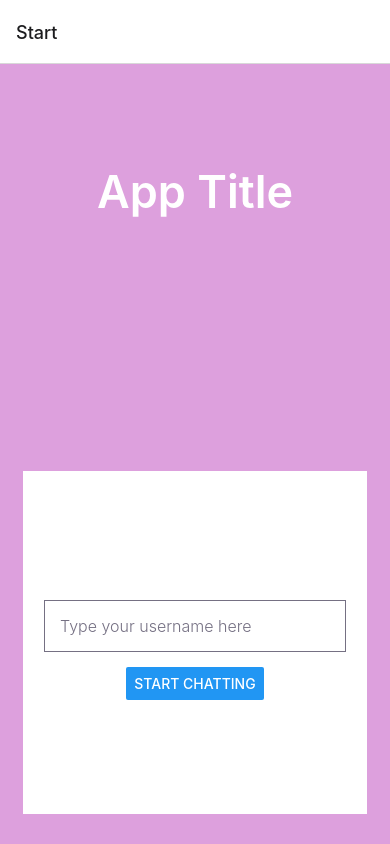
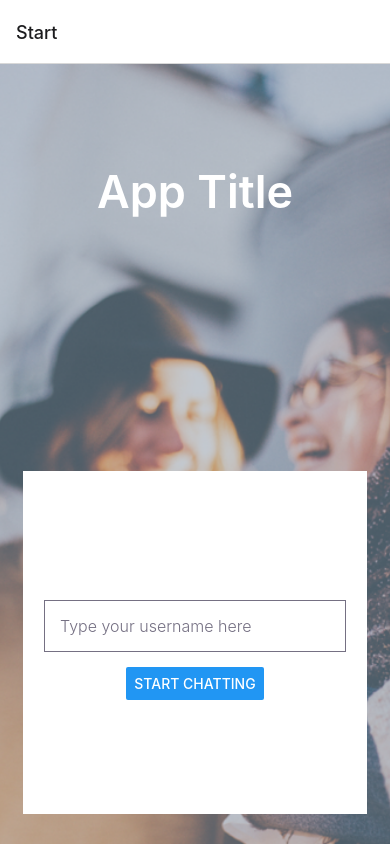
Before and after one commit to SeresBeata/achievement-6, a React Native app: screen /Start in a window 390 px wide. Built offline with nearby package versions, Linux system fonts and the light colour scheme.

Commit message:
Update bg of Start component
Import ImageBackground from React Native. Use <ImageBackground> element. Update style by adding image as a bg.

```diff
--- a/components/Start.js
+++ b/components/Start.js
@@ -1,9 +1,20 @@
 // import components from React Native
-import { StyleSheet, View, Text, TextInput, Button } from 'react-native';
+import {
+  StyleSheet,
+  View,
+  Text,
+  TextInput,
+  Button,
+  ImageBackground,
+} from 'react-native';
+
+//use img for bg
+const bgImg = require('../img/Background Image.png');
 
 const Start = ({ navigation }) => {
   return (
     <View style={styles.container}>
+      <ImageBackground source={bgImg} resizeMode="cover" style={styles.bgImg}>
         <View style={styles.titleContainer}>
           <Text style={styles.title}>App Title</Text>
         </View>
@@ -18,6 +29,7 @@ const Start = ({ navigation }) => {
             onPress={() => navigation.navigate('Chat')}
           />
         </View>
+      </ImageBackground>
     </View>
   );
 };
@@ -62,6 +74,13 @@ const styles = StyleSheet.create({
     fontWeight: '300',
     color: '#757083',
   },
+  bgImg: {
+    flex: 1,
+    width: '100%',
+    height: '100%',
+    justifyContent: 'center',
+    alignItems: 'center',
+  },
 });
 
 export default Start;
```
Lines whose indentation alone changed are shown as unchanged.
